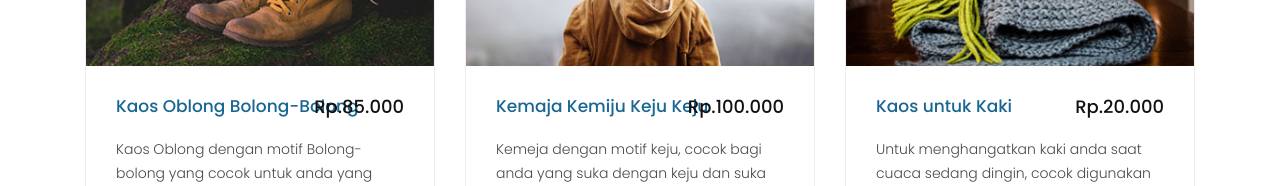
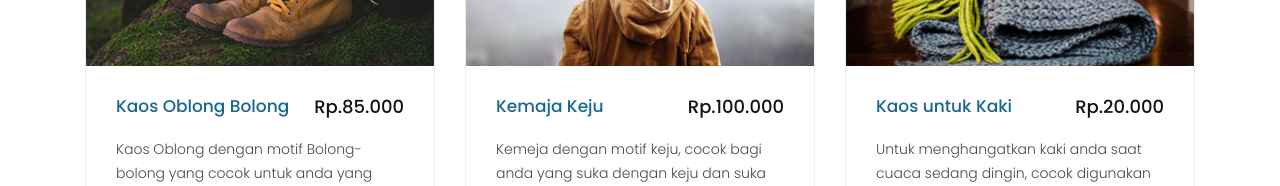
Before and after one commit to vaataaa22-dotcom/clothingshop, a plain HTML site: page index.html in a window 1280 px wide. Shown: the part 984-1170 px from the top of the page. Drawn offline with Linux system fonts and the light colour scheme.

Commit message:
Update index.html

```diff
--- a/index.html
+++ b/index.html
@@ -116,7 +116,7 @@ https://templatemo.com/tm-546-sixteen-clothing
             <div class="product-item">
               <a href="#"><img src="assets/images/product_01.jpg" alt=""></a>
               <div class="down-content">
-                <a href="#"><h4>Kaos Oblong Bolong-Bolong</h4></a>
+                <a href="#"><h4>Kaos Oblong Bolong</h4></a>
                 <h6>Rp.85.000</h6>
                 <p>Kaos Oblong dengan motif Bolong-bolong yang cocok untuk anda yang suka dengan modelan kaos jelek dan terlihat mencolok di tempat umum.</p>
                 <ul class="stars">
@@ -134,7 +134,7 @@ https://templatemo.com/tm-546-sixteen-clothing
             <div class="product-item">
               <a href="#"><img src="assets/images/product_02.jpg" alt=""></a>
               <div class="down-content">
-                <a href="#"><h4>Kemaja Kemiju Keju Keju</h4></a>
+                <a href="#"><h4>Kemaja Keju</h4></a>
                 <h6>Rp.100.000</h6>
                 <p>Kemeja dengan motif keju, cocok bagi anda yang suka dengan keju dan suka dengan warna kuning.</p>
                 <ul class="stars">
```
